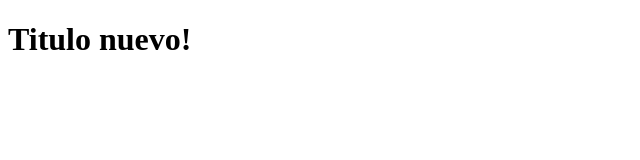
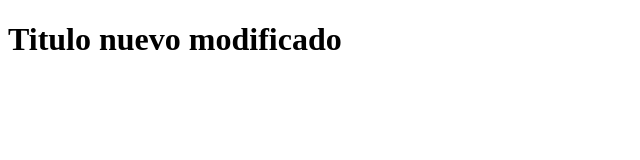
Before and after one commit to davidgbustamante/hello-word-git, a plain HTML site: page index.html in a window 1280 px wide. Shown: the whole page, without its empty margins (0-640 px from the left). Drawn offline with Linux system fonts and the light colour scheme.

Commit message:
Se modifico el titulo index por segunda vez

```diff
--- a/index.html
+++ b/index.html
@@ -6,6 +6,6 @@
     <title>Demo Git</title>
 </head>
 <body>
-    <h1> Titulo nuevo!</h1>
+    <h1> Titulo nuevo modificado</h1>
 </body>
 </html>
```
